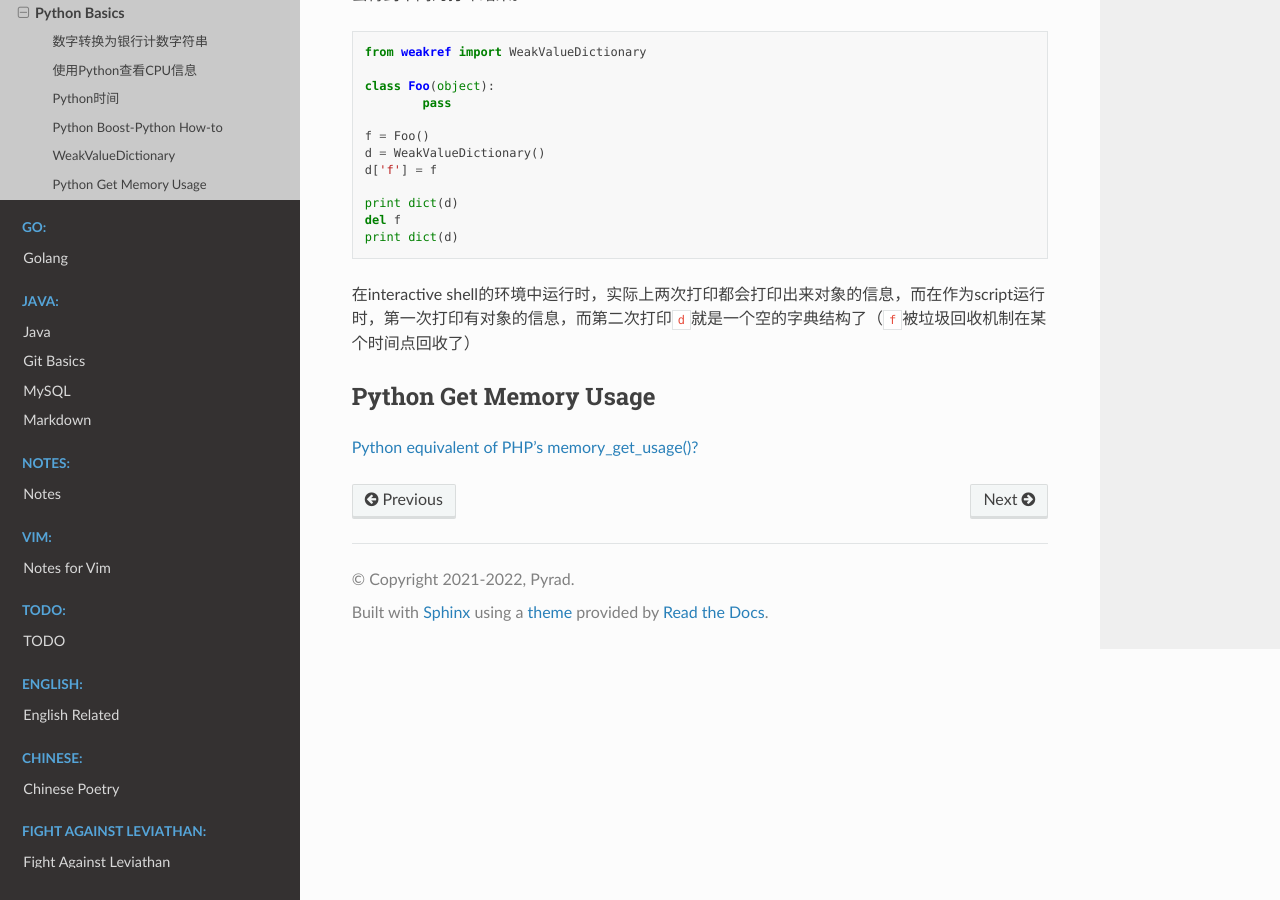
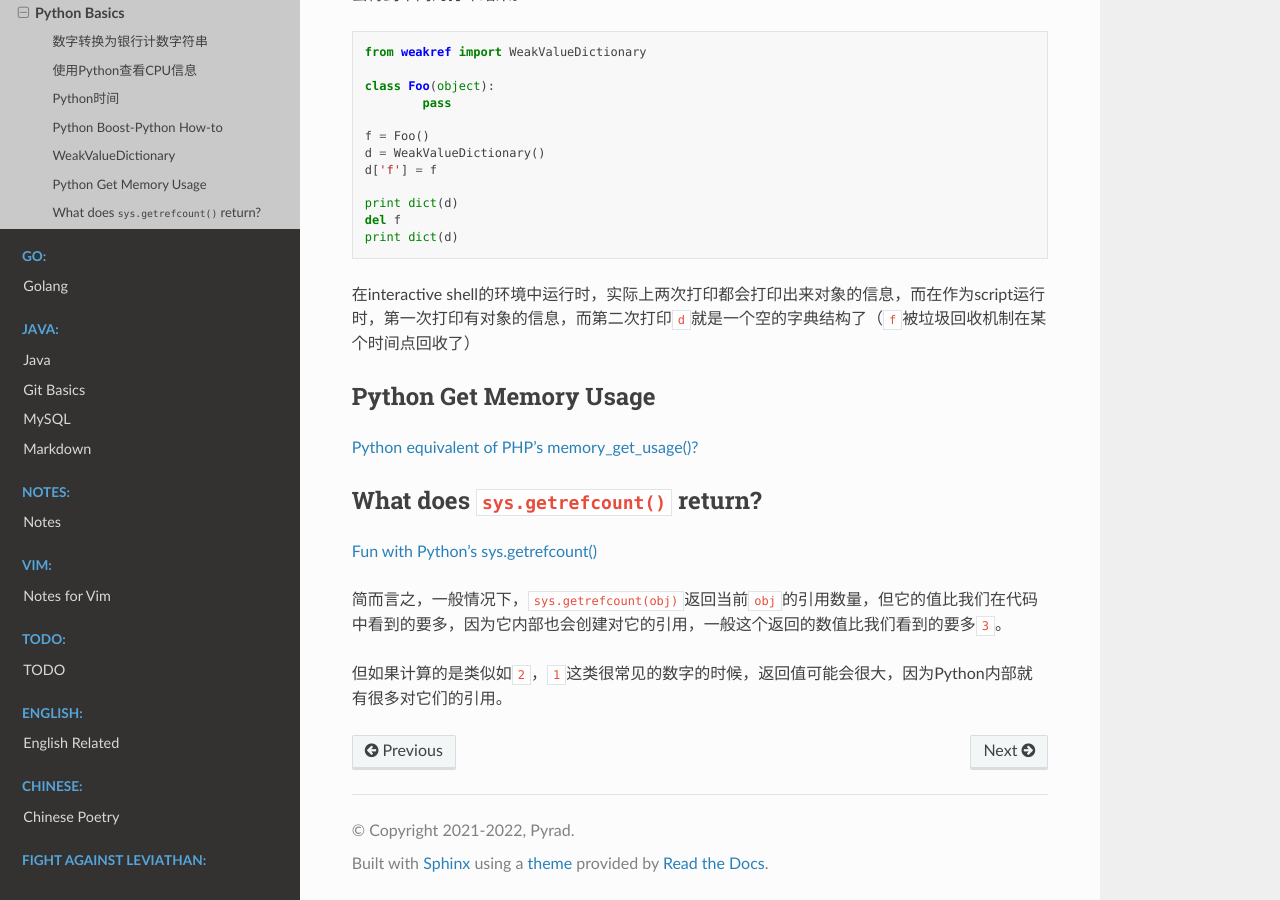
Before and after one commit to Pyrad/pyradnotes, a Sphinx documentation site: the page built from source/Python/pythonbasic.md, in a window 1280 px wide and 900 px high, scrolled down 2051 px. Built offline with Sphinx 7.4.7 and the Read the Docs theme 2.0.0, drawn with Linux system fonts in a browser that asks for light colours.

Commit message:
Python What does sys.getrefcount return?

```diff
--- a/source/Python/pythonbasic.md
+++ b/source/Python/pythonbasic.md
@@ -106,3 +106,12 @@ print dict(d)
 ## Python Get Memory Usage
 
 [Python equivalent of PHP's memory_get_usage()?](https://stackoverflow.com/questions/897941/python-equivalent-of-phps-memory-get-usage)
+
+
+## What does `sys.getrefcount()` return?
+
+[Fun with Python's sys.getrefcount()](https://groverlab.org/hnbfpr/2017-06-22-fun-with-sys-getrefcount.html)
+
+简而言之，一般情况下，`sys.getrefcount(obj)`返回当前`obj`的引用数量，但它的值比我们在代码中看到的要多，因为它内部也会创建对它的引用，一般这个返回的数值比我们看到的要多`3`。
+
+但如果计算的是类似如`2`，`1`这类很常见的数字的时候，返回值可能会很大，因为Python内部就有很多对它们的引用。
```
